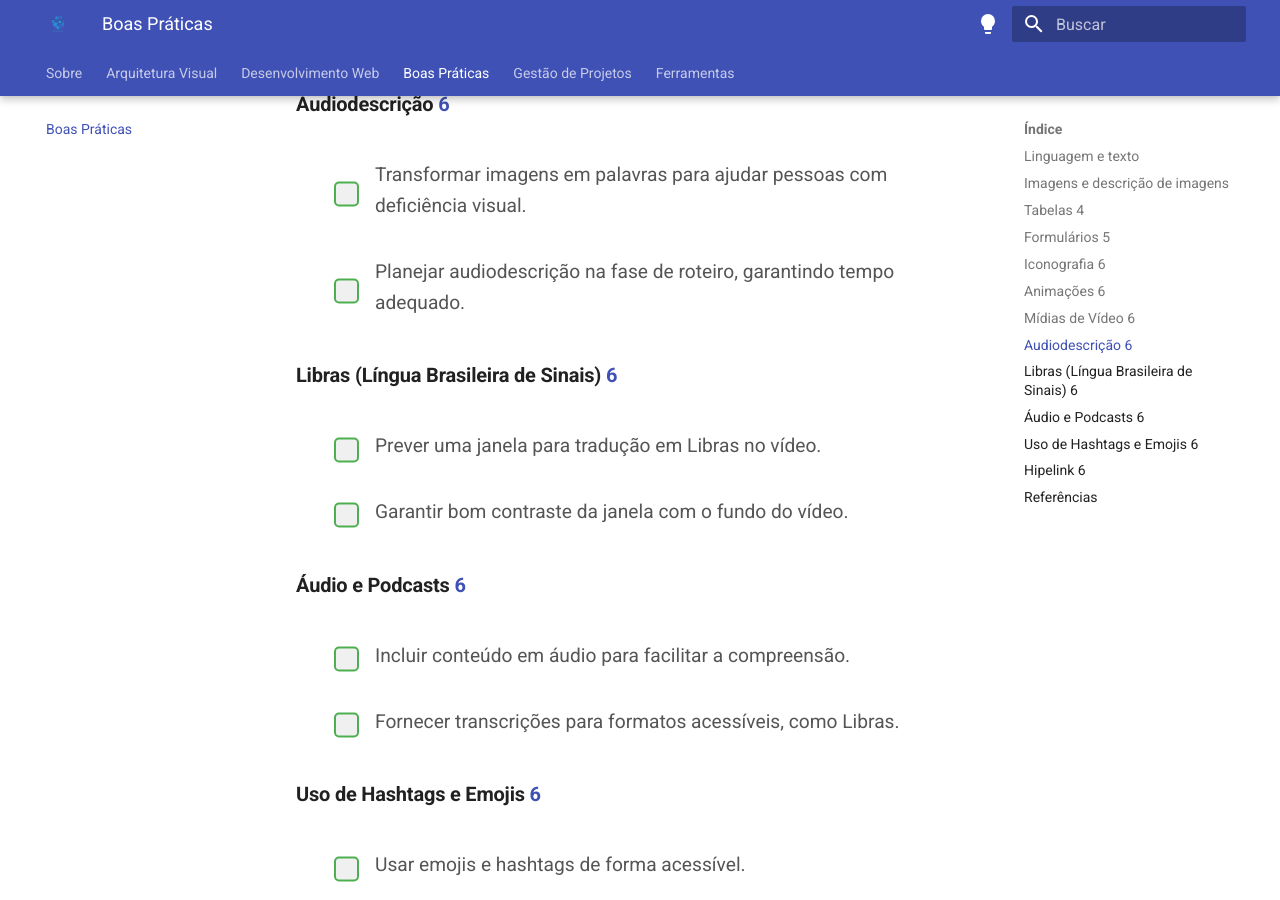
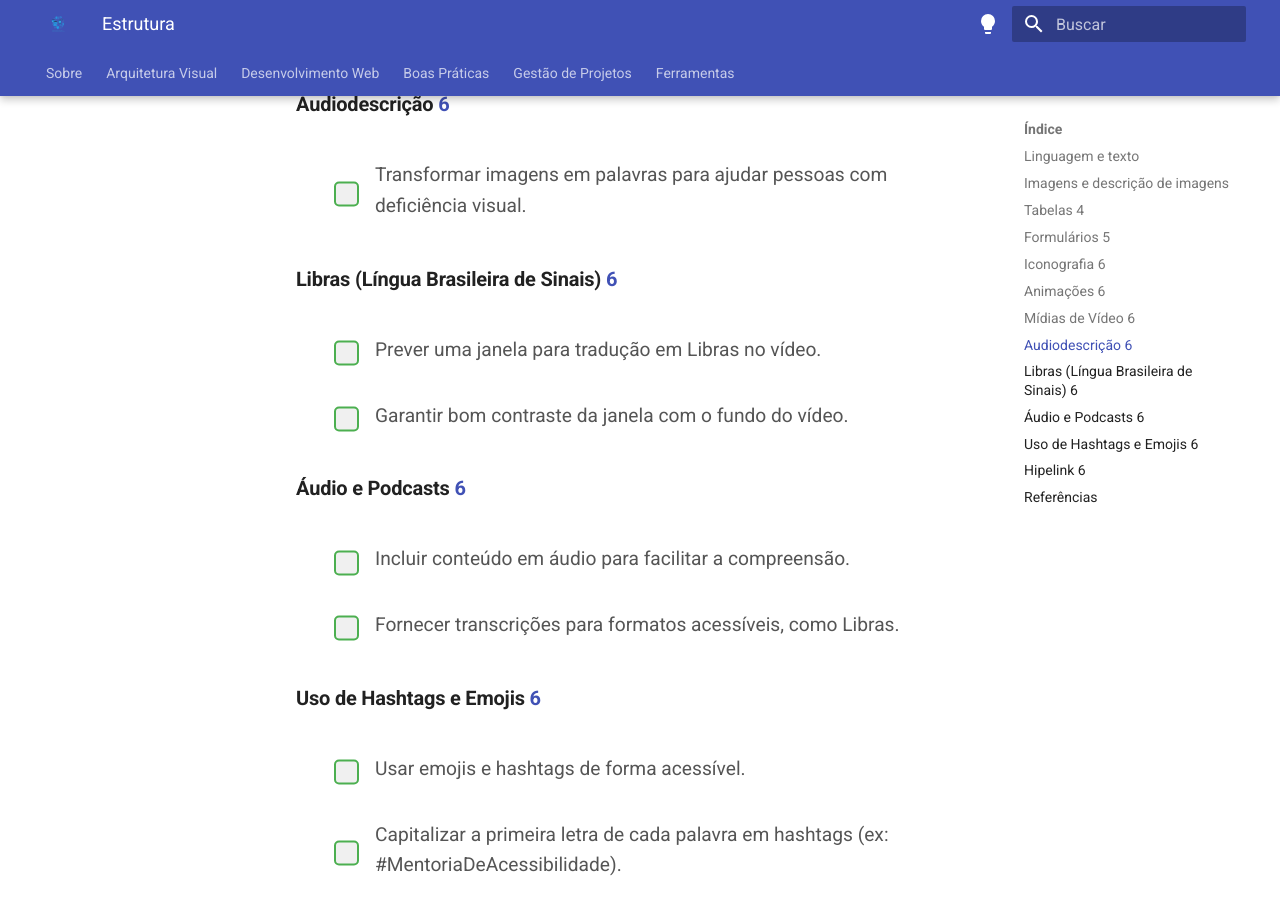
Before and after one commit to henriquecq/Acessibilidade_pp, an MkDocs documentation site: the page built from docs/bp/estrutura.md, in a window 1280 px wide and 900 px high, scrolled down 2551 px. Built offline with MkDocs 1.6.1 and Material for MkDocs 9.7.7, drawn with Linux system fonts in a browser that asks for light colours; some of the changed text lies outside the part shown.

Commit message:
Update and rename boas_praticas.md to estrutura.md

```diff
--- a/docs/bp/boas_praticas.md
+++ b/docs/bp/estrutura.md
@@ -1,4 +1,4 @@
-# **Boas Práticas**
+# **Estrutura**
 
 As boas práticas de design em sites e aplicativos são fundamentais para garantir que todas as pessoas, independentemente de suas habilidades ou necessidades, possam acessar e utilizar as plataformas digitais de forma eficaz. Implementar princípios de acessibilidade e inclusão não só cumpre uma responsabilidade social, mas também amplia o alcance do público e melhora a usabilidade, proporcionando uma experiência mais satisfatória para todos os usuários. Além disso, adotar essas práticas é essencial para atender a normas legais e construir uma reputação positiva de marca, refletindo um compromisso genuíno com a equidade e a diversidade no ambiente digital.
 
@@ -82,7 +82,6 @@
 
   <ul class="checklist">
     <li><input type="checkbox" id="task1"><label for="task1">Transformar imagens em palavras para ajudar pessoas com deficiência visual. </label></li>
-  <li><input type="checkbox" id="task1"><label for="task1"> Planejar audiodescrição na fase de roteiro, garantindo tempo adequado.</label></li>
 </ul>
 
 
```
